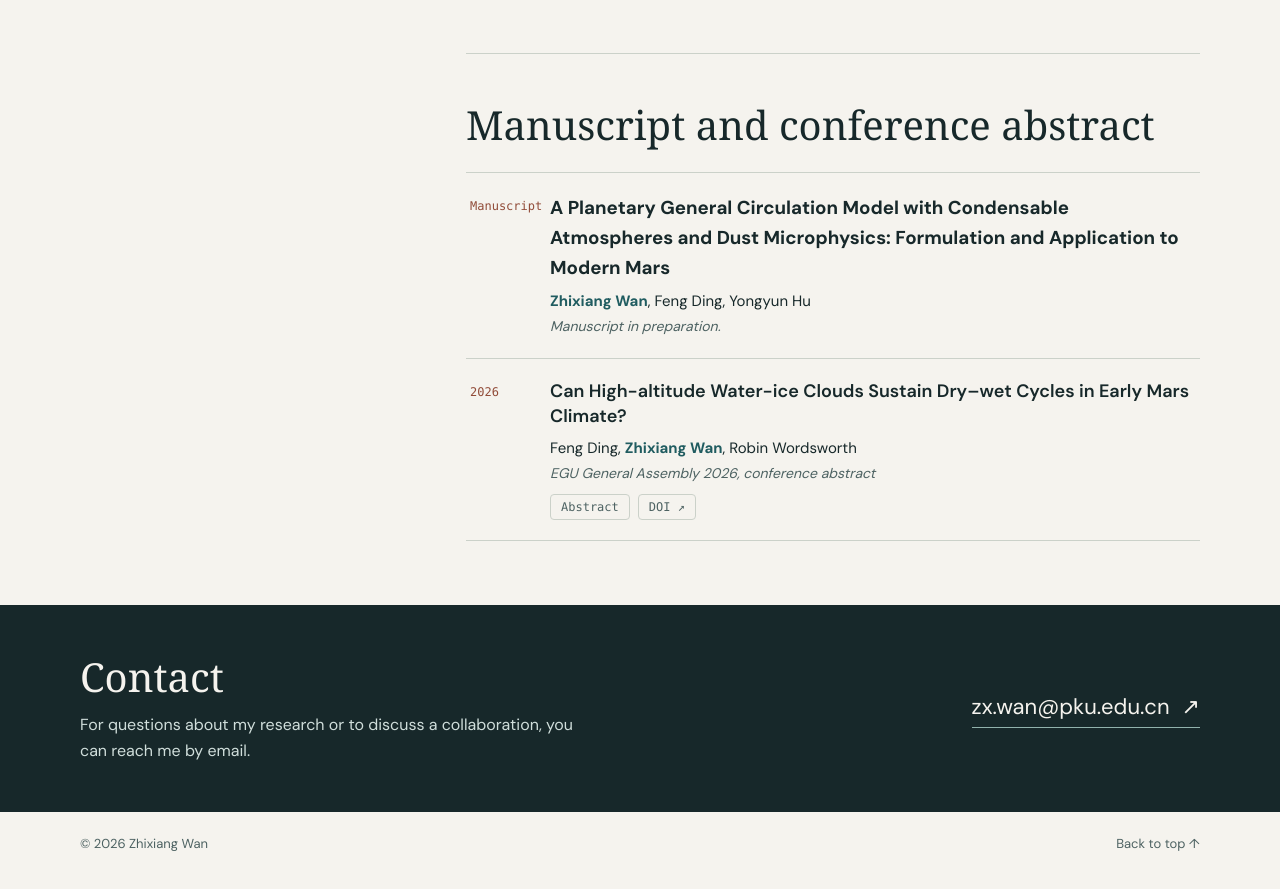
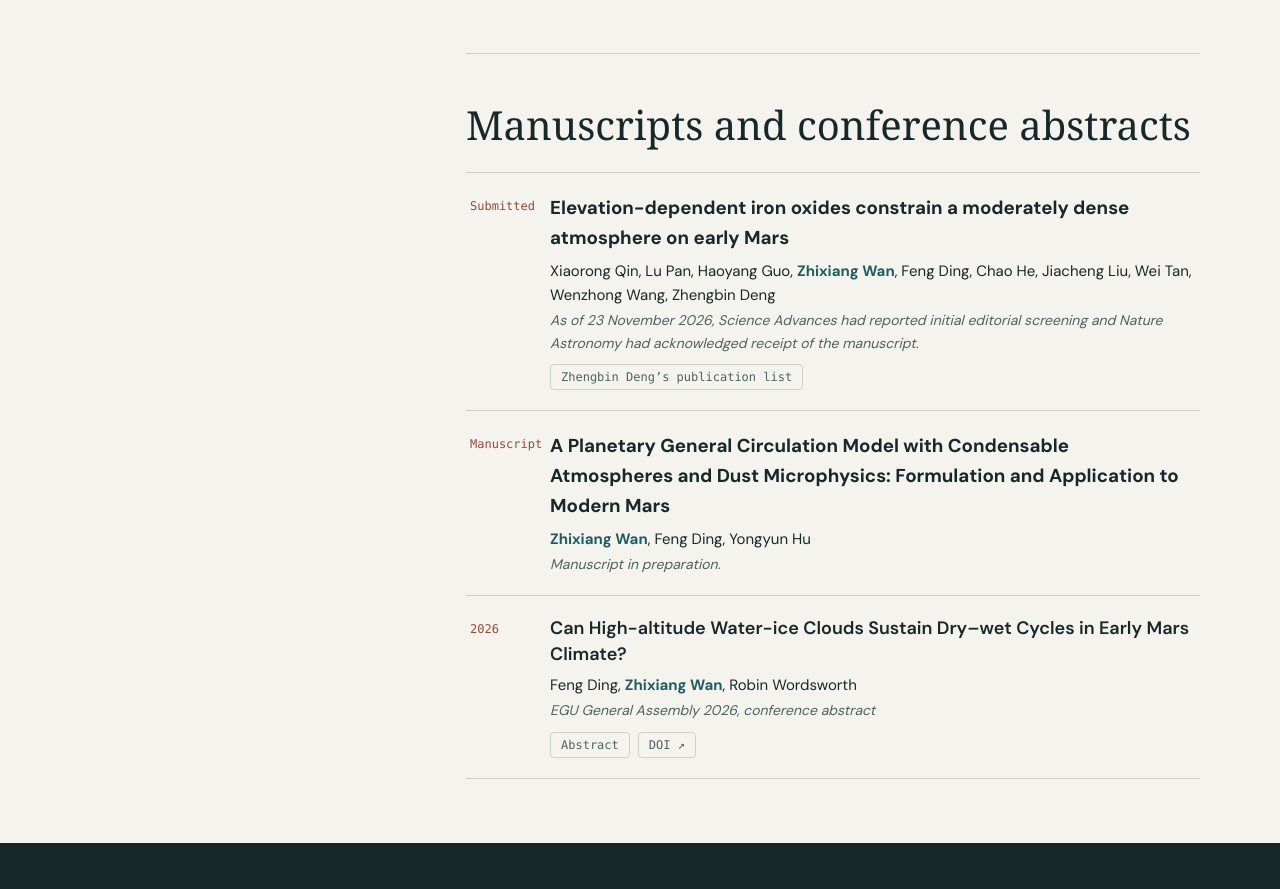
Before and after one commit to WonGary/wongary.github.io, a plain HTML site: page index.html in a window 1280 px wide. Shown: the part 1699-2588 px from the top of the page. Drawn offline with Linux system fonts and the light colour scheme.

Commit message:
List the early Mars iron oxides manuscript on the homepage and CVs

```diff
--- a/index.html
+++ b/index.html
@@ -220,8 +220,19 @@
           </section>
 
           <section class="block" id="publications">
-            <h2 data-i18n="pubs.title">Manuscript and conference abstract</h2>
+            <h2 data-i18n="pubs.title">Manuscripts and conference abstracts</h2>
             <ol class="pub-list">
+              <li class="pub">
+                <span class="pub-year" data-i18n="qin.label">Submitted</span>
+                <div class="pub-body">
+                  <h3 data-i18n="qin.title">Elevation-dependent iron oxides constrain a moderately dense atmosphere on early Mars</h3>
+                  <p class="pub-authors" lang="en">Xiaorong Qin, Lu Pan, Haoyang Guo, <strong>Zhixiang Wan</strong>, Feng Ding, Chao He, Jiacheng Liu, Wei Tan, Wenzhong Wang, Zhengbin Deng</p>
+                  <p class="pub-venue" data-i18n="qin.status">As of 23 November 2026, Science Advances had reported initial editorial screening and Nature Astronomy had acknowledged receipt of the manuscript.</p>
+                  <div class="pub-tags">
+                    <a class="tag tag-link" href="https://faculty.ustc.edu.cn/dengzhengbin/zh_CN/zdylm/696895/list/index.htm" data-i18n="qin.source">Zhengbin Deng’s publication list</a>
+                  </div>
+                </div>
+              </li>
               <li class="pub">
                 <span class="pub-year" data-i18n="manuscript.label">Manuscript</span>
                 <div class="pub-body">
@@ -268,6 +279,6 @@
       <a href="#top" data-i18n="footer.back">Back to top ↑</a>
     </footer>
 
-    <script src="script.js?v=20261123-cv-zh"></script>
+    <script src="script.js?v=20261123-qin"></script>
   </body>
 </html>
--- a/script.js
+++ b/script.js
@@ -59,6 +59,10 @@ const chinese = {
   "research.jwst.title": "用模拟凌星光谱反演大气成分",
   "research.jwst.body": "我用模拟 JWST 光谱中的一氧化碳和水吸收带设计了一项反演测试。如果行星晨昏两侧的温度不同，会不会被误判为成分差异？哪种后续观测可以区分这两种解释？",
   "pubs.title": "研究论文与会议摘要",
+  "qin.label": "已投稿",
+  "qin.title": "从铁氧化物的海拔分布推断早期火星曾有中等密度的大气",
+  "qin.status": "截至 2026 年 11 月 23 日，《Science Advances》的投稿记录显示稿件处于编辑初筛阶段，《Nature Astronomy》已确认收稿。",
+  "qin.source": "邓正宾的论文目录",
   "manuscript.label": "研究论文",
   "manuscript.status": "稿件撰写中。",
   "abstract.label": "会议摘要",
```
Also changed, not shown: 2 other files.
